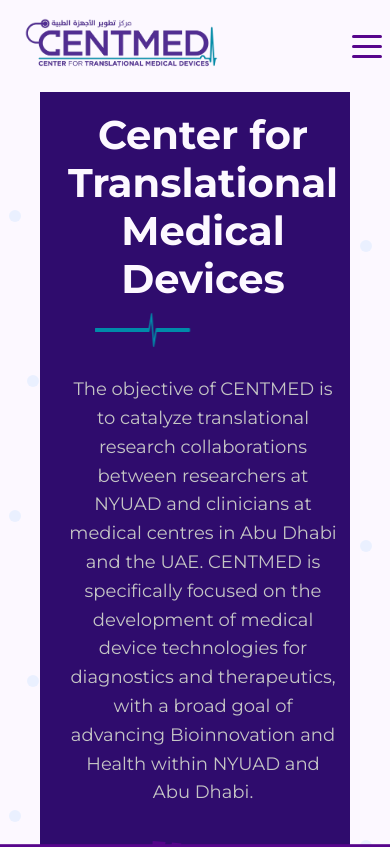
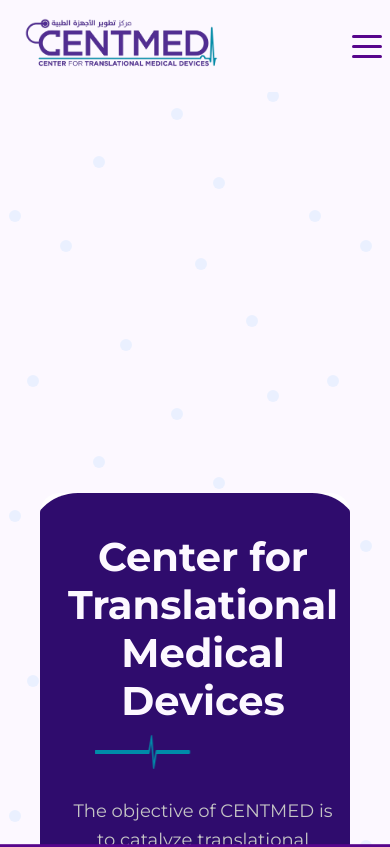
Before and after one commit to CENTMED/test-CENTMED-website, a React (Vite) app: page / in a window 390 px wide. Shown: the top 847 px of the page. Built offline with nearby package versions, Linux system fonts and the light colour scheme.

Commit message:
Update Home.css

```diff
--- a/src/pages/Home.css
+++ b/src/pages/Home.css
@@ -847,7 +847,7 @@
 
 
     .landing-section {
-        height: 130vh;
+        height: 230vh;
     }
 
     .title-container {
```
